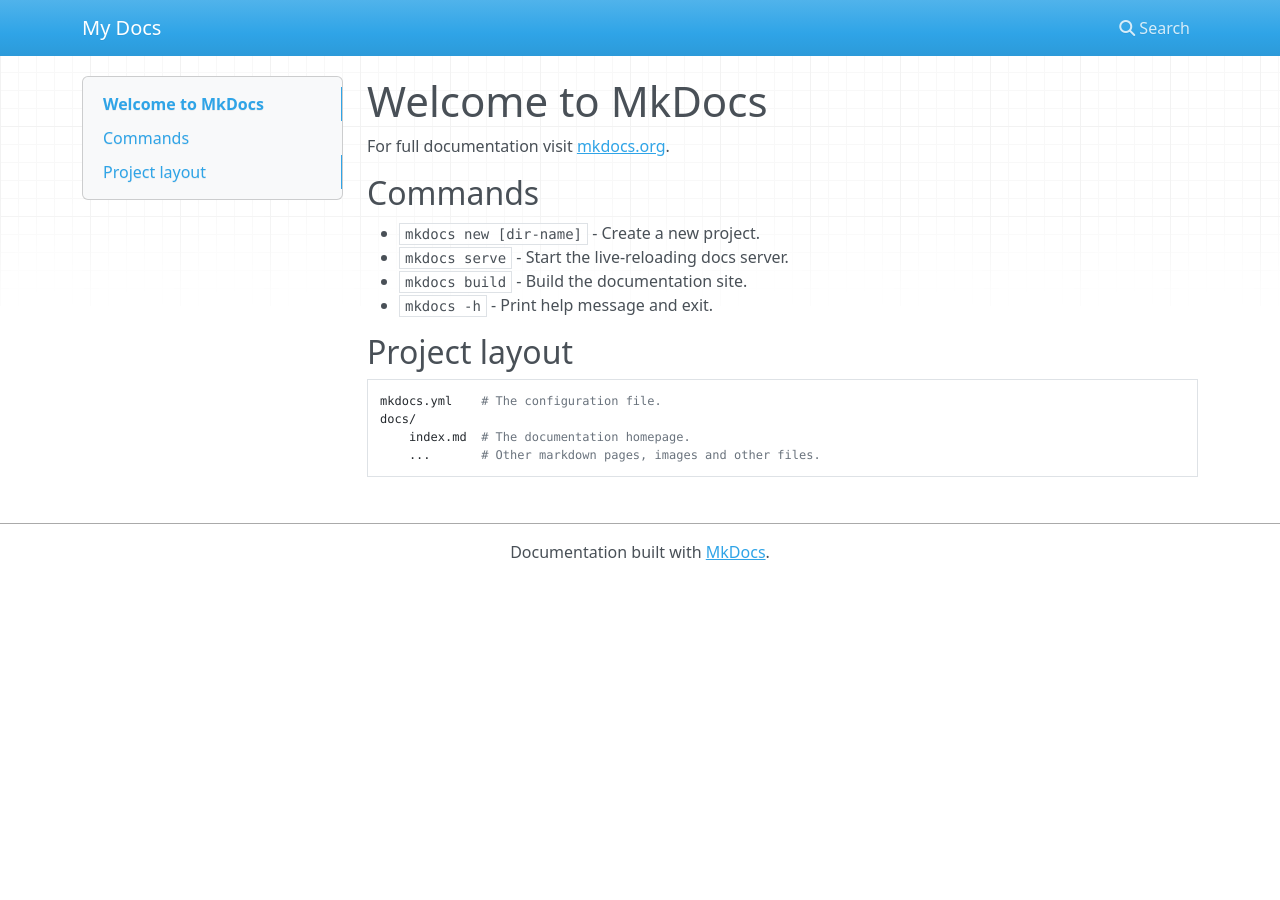
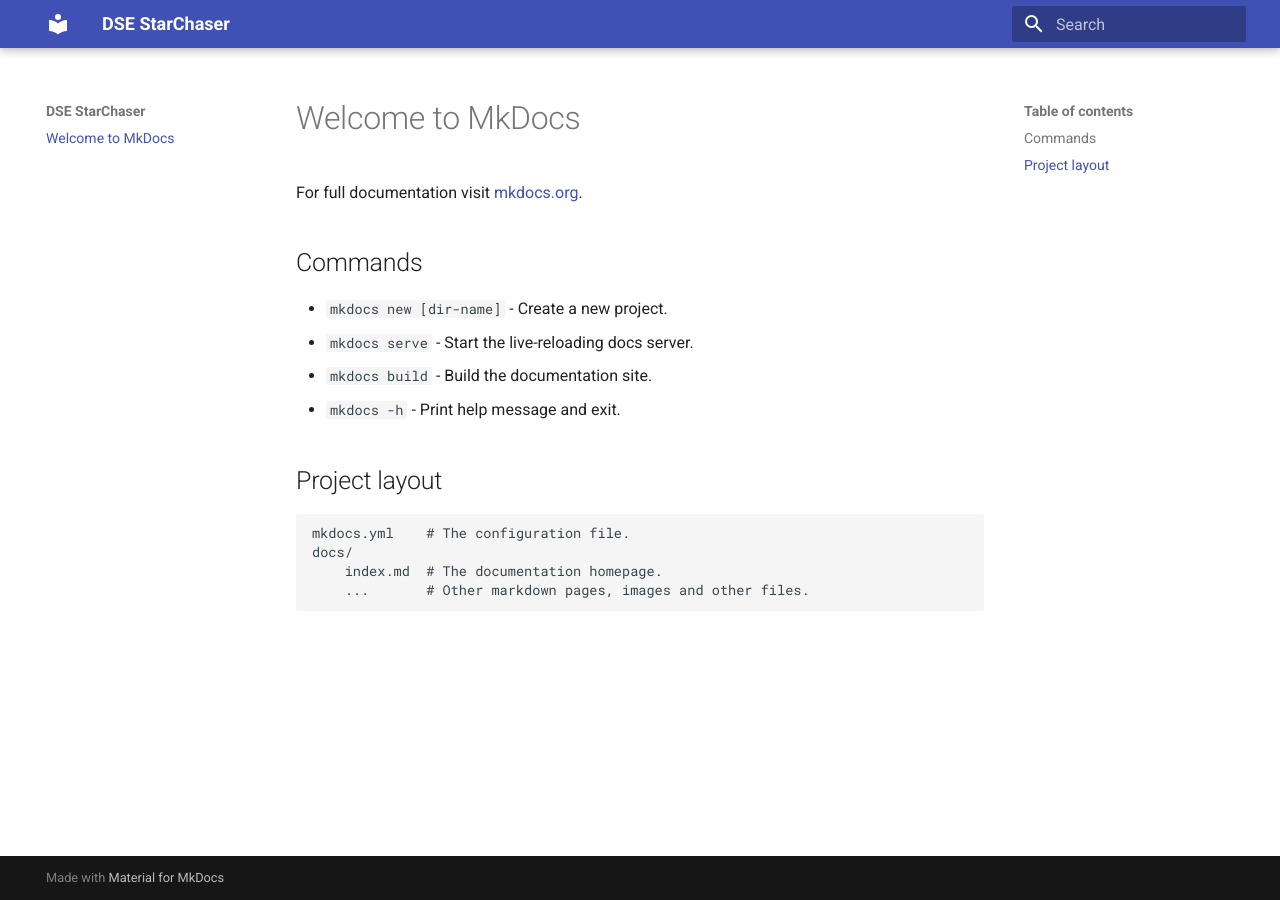
Before and after one commit to louiskwt/starchaser-portal, an MkDocs documentation site: the page built from docs/index.md, in a window 1280 px wide. Built offline with MkDocs 1.6.1 and Material for MkDocs 9.7.7, drawn with Linux system fonts in a browser that asks for light colours; nearby versions of some CDN libraries.

Commit message:
set up theme and change site name

```diff
--- a/mkdocs.yml
+++ b/mkdocs.yml
@@ -1 +1,4 @@
-site_name: My Docs
+site_name: DSE StarChaser
+
+theme:
+  name: material
```
